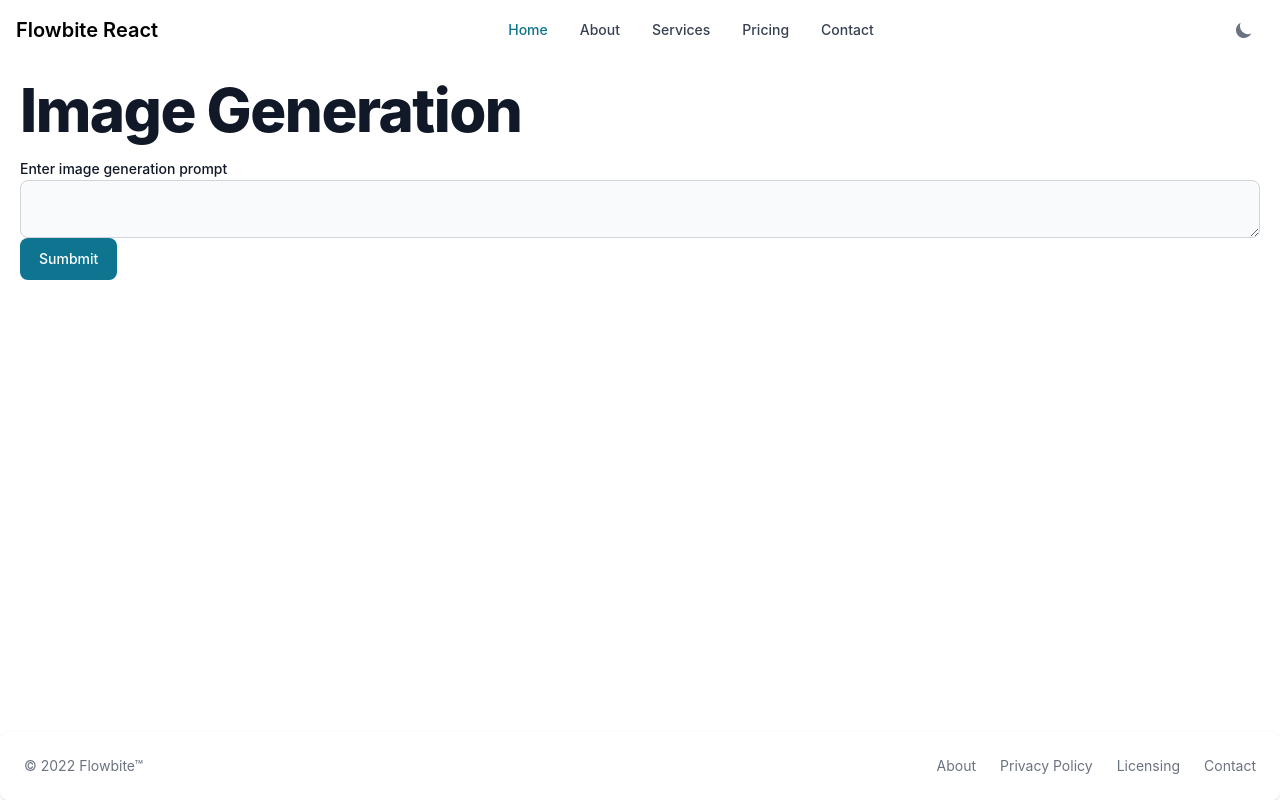
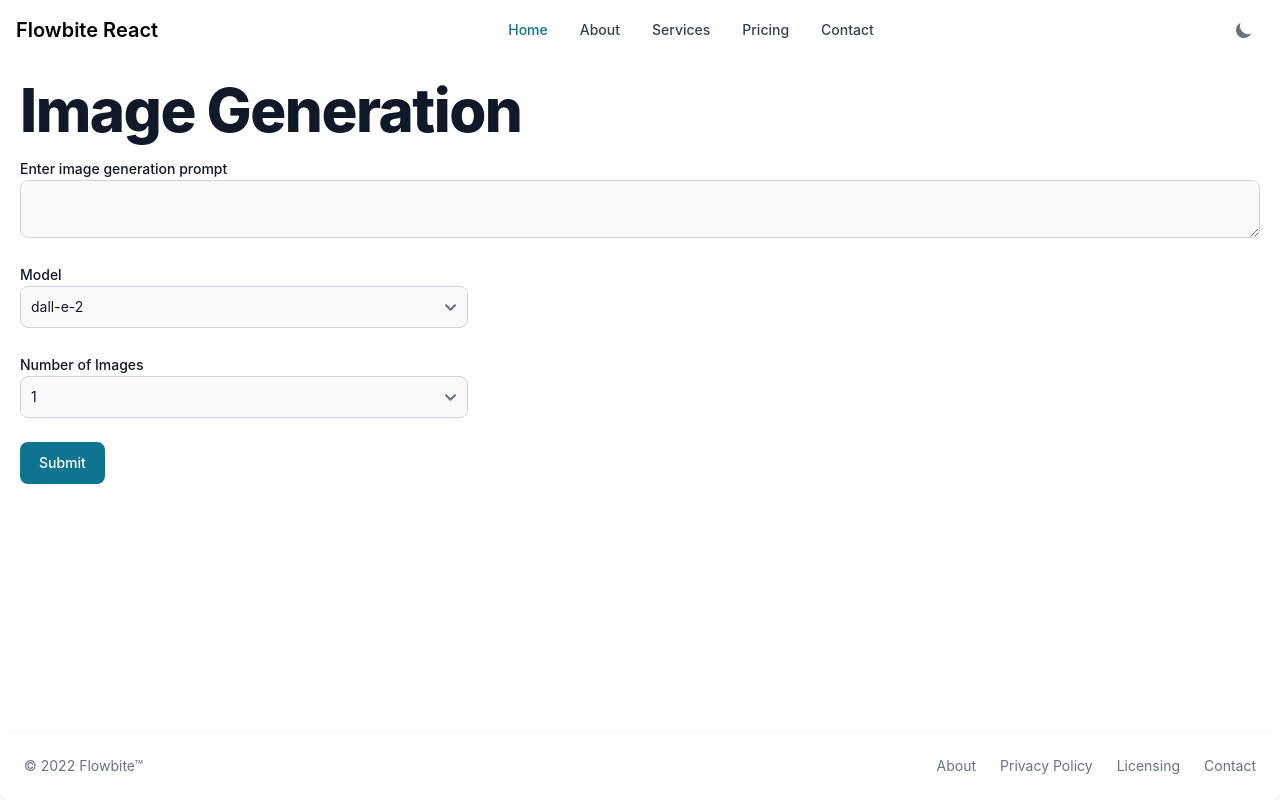
Before and after one commit to Dandeli0ns/Dandeli0ns.github.io, a React (Create React App) app: page / in a window 1280 px wide. Built offline with nearby package versions, Linux system fonts and the light colour scheme.

Commit message:
Form progress!

```diff
--- a/package.json
+++ b/package.json
@@ -13,6 +13,7 @@
     "flowbite": "^2.2.1",
     "flowbite-react": "^0.7.2",
     "formik": "^2.4.5",
+    "openai": "^4.27.0",
     "react": "^18.2.0",
     "react-dom": "^18.2.0",
     "react-router-dom": "^6.22.0",
--- a/src/components/prompt/Prompt.tsx
+++ b/src/components/prompt/Prompt.tsx
@@ -1,33 +1,59 @@
-import { Button, Label, Textarea, TextInput } from "flowbite-react"
-import { Formik } from "formik"
+import { Button, Label, Select, Textarea, TextInput } from "flowbite-react"
+import { Field, Form, Formik } from "formik"
+import OpenAI from "openai";
 import { Fragment } from "react"
 
 export const Prompt = () => {
+    const openai = new OpenAI({ apiKey: process.env.REACT_APP_OPENAI_API_KEY, dangerouslyAllowBrowser: true });
 
-    const onSubmit = () => {
-
+    const onSubmit = async () => {
+        const response = await openai.images.generate({
+            model: "dall-e-2",
+            prompt: "a white siamese cat",
+            n: 1,
+            size: "1024x1024",
+          });
     }
 
     return (
         <Formik
-                initialValues={{ input: '' }}
+            initialValues={{ model: '', prompt: '', number: '' }}
             onSubmit={async (values, actions) => {
-                const apiUrl = process.env.REACT_APP_API_URL || "";
-                actions.setSubmitting(false);
+                const response = await openai.images.generate({
+                    model: values.model,
+                    prompt: values.prompt,
+                    n: parseInt(values.number),
+                    size: "1024x1024",
+                  });
             }}
             >
             {formik => (
-                    <>
-                    <div className=' w-full block gap-2'>
-                    <Label htmlFor="large">Enter image generation prompt</Label>
-                        <Textarea id='large' maxLength={4096}></Textarea>
+                <Form>
+                    <div className="flex flex-col gap-4">
+                        <div className="mb-2 block">
+                            <Label htmlFor="prompt">Enter image generation prompt</Label>
+                            <Field as={Textarea} id="prompt" name="prompt" className="w-full block gap-2" maxLength={4096} />
                         </div>
-                    <label htmlFor=""></label>
-                    <Button>Sumbmit</Button>
-                    </>
+                        <div className="mb-2 block">
+                            <Label htmlFor="model">Model</Label>
+                            <Field as={Select} name="model" className="max-w-md" required>
+                                <option value="dall-e-2">dall-e-2</option>
+                                <option value="dall-e-3">dall-e-3</option>
+                            </Field>
+                        </div>
+                        <div className="mb-2 block">
+                            <Label htmlFor="number">Number of Images</Label>
+                            <Field as={Select} name="number" className="max-w-md" required>
+                                <option value="1">1</option>
+                                <option value="2">2</option>
+                            </Field>
+                        </div>
+                        <div className="mb-4 block">
+                            <Button type="submit">Submit</Button>
+                        </div>
+                    </div>
+                </Form>
             )}
         </Formik>
-
-
-    )
-}
+    );
+};
```
Also changed, not shown: 2 other files (tests, documents, lock files or other folders). Lines whose indentation alone changed are shown as unchanged.
